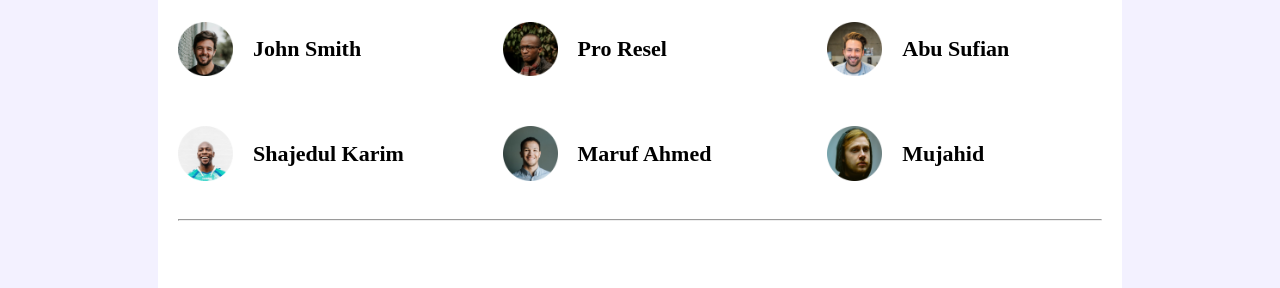
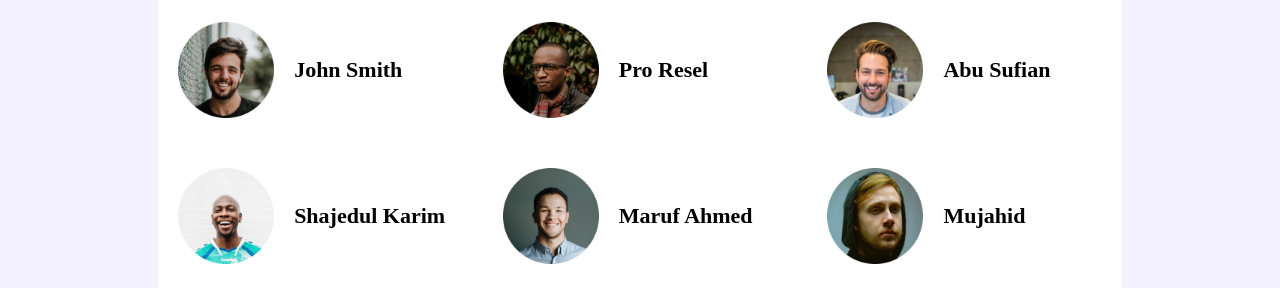
Before and after one commit to banihasan1/leader-board-main, a plain HTML site: page index.html in a window 1280 px wide. Shown: the part 245-533 px from the top of the page. Drawn offline with Linux system fonts and the light colour scheme.

Commit message:
sizing img

```diff
--- a/style/style.css
+++ b/style/style.css
@@ -76,7 +76,7 @@ h2{
 
 }
 .player-item img{
-    max-width: 20%;
+    max-width:35%;
 }
 .player-item span{
     font-size: 22px;
```
